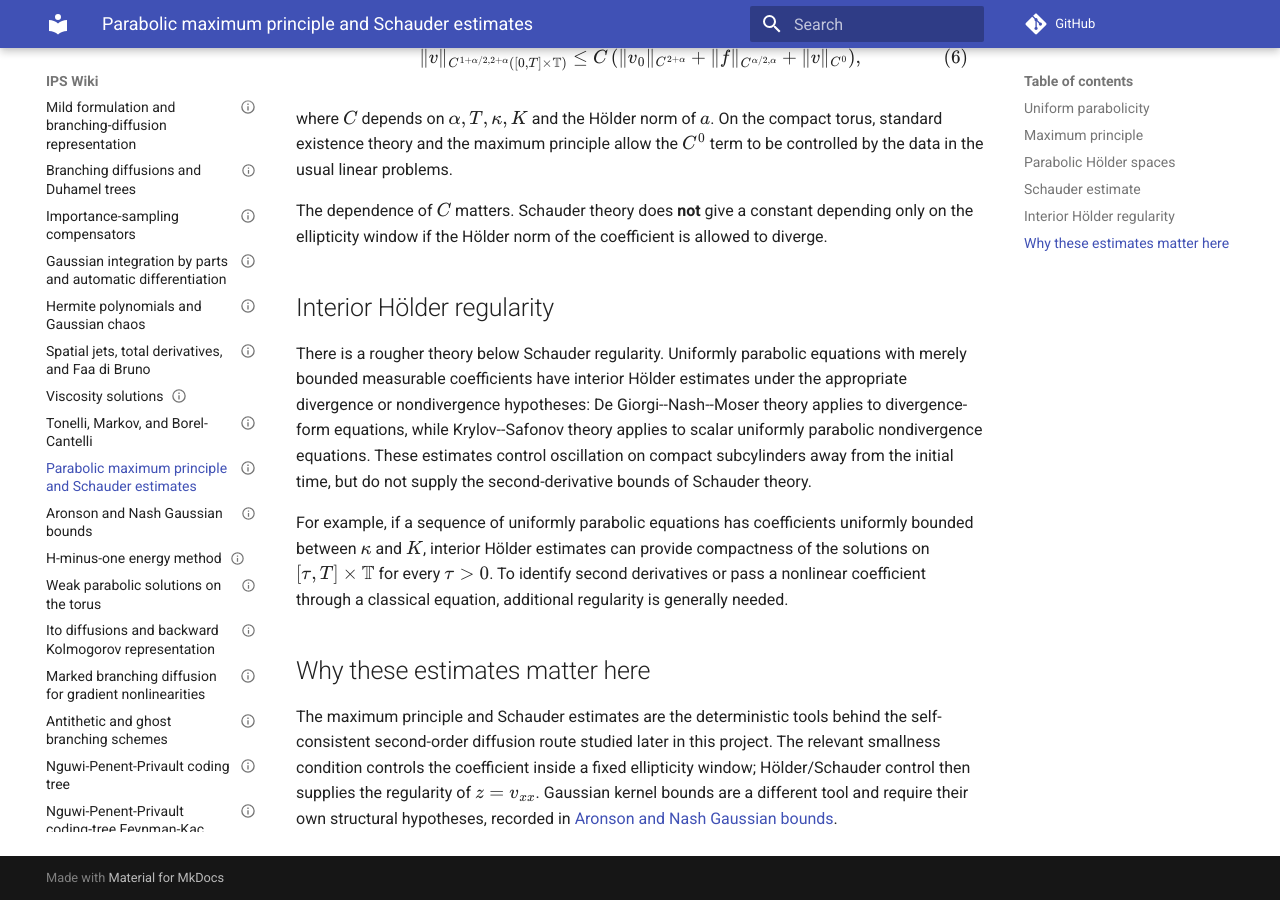
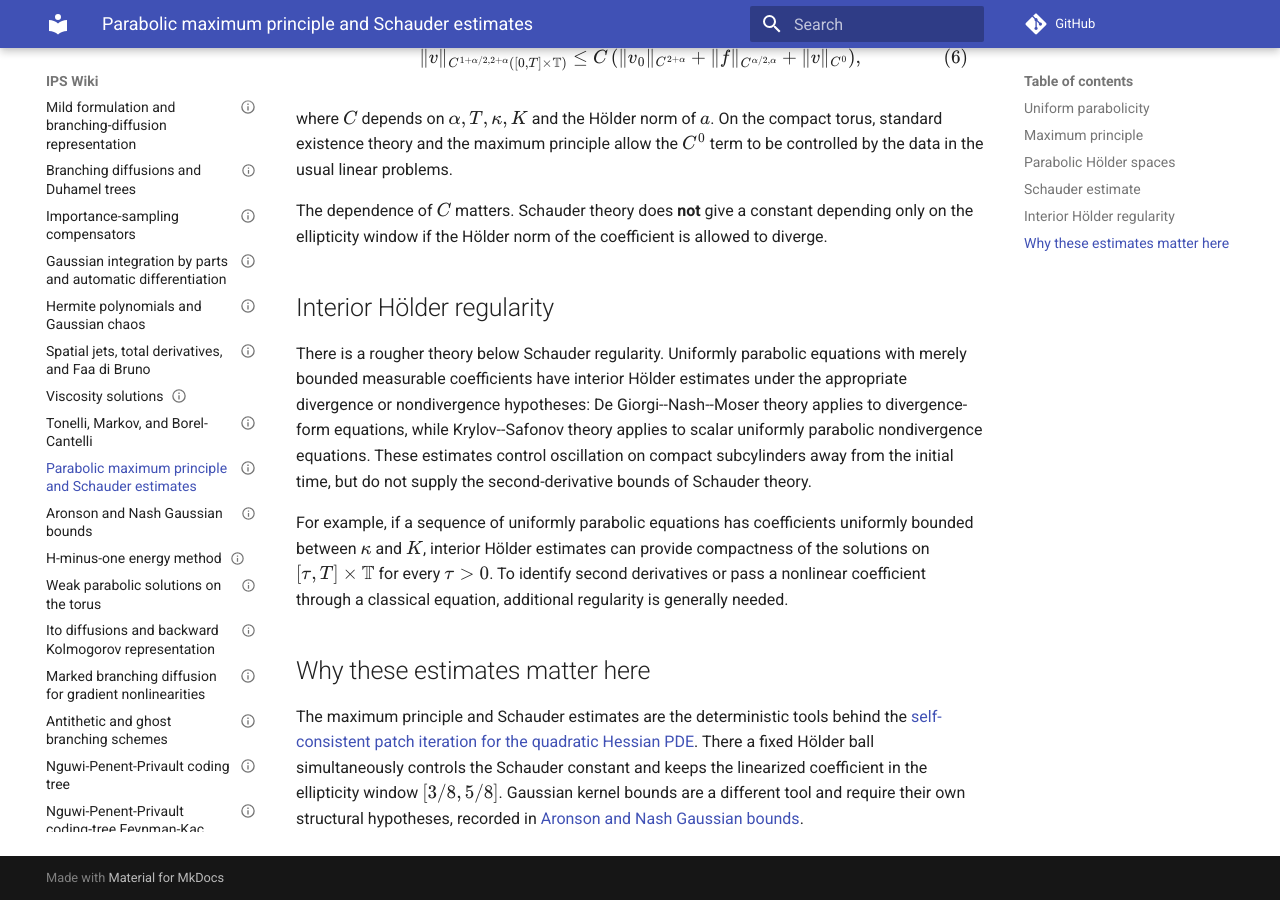
Before and after one commit to maciejgluchowski86-beep/ips-wiki, an MkDocs documentation site: the page built from docs/entries/parabolic-maximum-principle-and-schauder-estimates.md, in a window 1280 px wide and 900 px high, scrolled down 1913 px. Built offline with MkDocs 1.6.1 and Material for MkDocs 9.7.7, drawn with Linux system fonts in a browser that asks for light colours; comment, search, counter and statistics services are not loaded.

Commit message:
Link Schauder prerequisite to quadratic Hessian theorem

```diff
--- a/docs/entries/parabolic-maximum-principle-and-schauder-estimates.md
+++ b/docs/entries/parabolic-maximum-principle-and-schauder-estimates.md
@@ -114,4 +114,4 @@ For example, if a sequence of uniformly parabolic equations has coefficients uni
 
 ## Why these estimates matter here
 
-The maximum principle and Schauder estimates are the deterministic tools behind the self-consistent second-order diffusion route studied later in this project. The relevant smallness condition controls the coefficient inside a fixed ellipticity window; Hölder/Schauder control then supplies the regularity of \(z=v_{xx}\). Gaussian kernel bounds are a different tool and require their own structural hypotheses, recorded in [Aronson and Nash Gaussian bounds](aronson-nash-gaussian-bounds.md).
+The maximum principle and Schauder estimates are the deterministic tools behind the [self-consistent patch iteration for the quadratic Hessian PDE](self-consistent-patch-iteration-for-quadratic-hessian-pde.md). There a fixed Hölder ball simultaneously controls the Schauder constant and keeps the linearized coefficient in the ellipticity window \([3/8,5/8]\). Gaussian kernel bounds are a different tool and require their own structural hypotheses, recorded in [Aronson and Nash Gaussian bounds](aronson-nash-gaussian-bounds.md).
```
